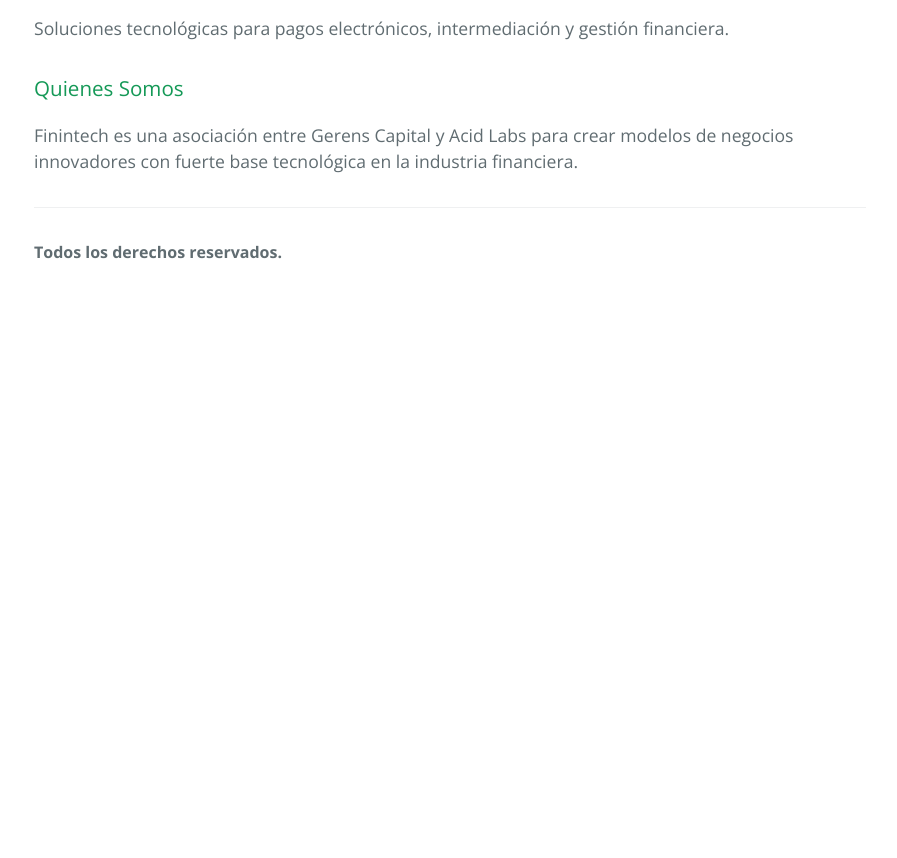
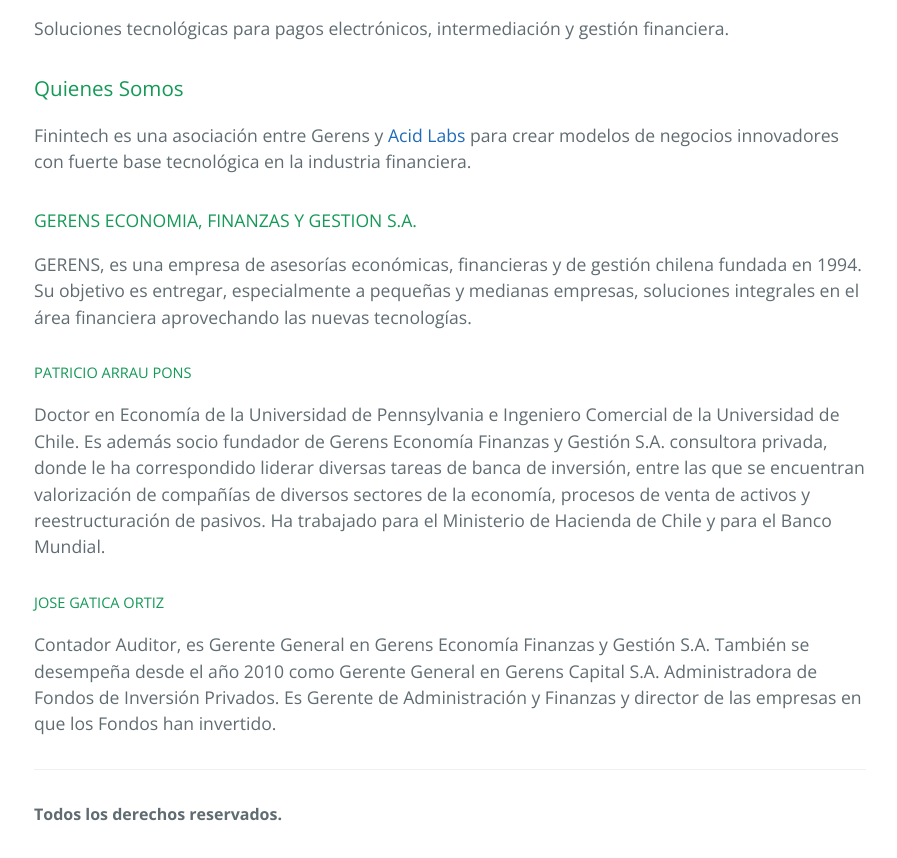
Before and after one commit to finintech/finintech.cl, a plain HTML site: page index.html in a window 1280 px wide. Shown: the part 382-1240 px from the top of the page, without its empty margins (190-1087 px from the left). Before the commit the page ends 800 px from the top, so only its background shows below. Drawn offline with nearby package versions, Linux system fonts and the light colour scheme.

Commit message:
Added Gerens Data

```diff
--- a/index.html
+++ b/index.html
@@ -26,7 +26,16 @@
         <a id="quienessomos" class="anchor" href="#quienessomos" aria-hidden="true"><span aria-hidden="true" class="octicon octicon-link"></span></a>
         Quienes Somos
       </h3>
-      <p>Finintech es una asociación entre Gerens Capital y Acid Labs para crear modelos de negocios innovadores con fuerte base tecnológica en la industria financiera.</p>
+      <p>Finintech es una asociación entre Gerens y <a href="http://www.acidlabs.io">Acid Labs</a> para crear modelos de negocios innovadores con fuerte base tecnológica en la industria financiera.</p>
+
+      <h4>GERENS ECONOMIA, FINANZAS Y GESTION S.A.</h4>
+      <p>GERENS, es una empresa de asesorías económicas, financieras y de gestión chilena fundada en 1994. Su objetivo es entregar, especialmente a pequeñas y medianas empresas, soluciones integrales en el área financiera aprovechando las nuevas tecnologías. </p>
+
+      <h5>PATRICIO ARRAU PONS</h5>
+      <p>Doctor en Economía de la Universidad de Pennsylvania e Ingeniero Comercial de la Universidad de Chile. Es además socio fundador de Gerens Economía Finanzas y Gestión S.A. consultora privada, donde le ha correspondido liderar diversas tareas de banca de inversión, entre las que se encuentran valorización de compañías de diversos sectores de la economía, procesos de venta de activos y reestructuración de pasivos. Ha trabajado para el Ministerio de Hacienda de Chile y para el Banco Mundial.</p>
+
+      <h5>JOSE GATICA ORTIZ</h5>
+      <p>Contador Auditor, es Gerente General en Gerens Economía Finanzas y Gestión S.A. También se desempeña desde el año 2010 como Gerente General en Gerens Capital S.A. Administradora de Fondos de Inversión Privados. Es Gerente de Administración y Finanzas y director de las empresas en que los Fondos han invertido.</p>
 
       <footer class="site-footer">
         <span class="site-footer-owner"> Todos los derechos reservados.</span>
```
